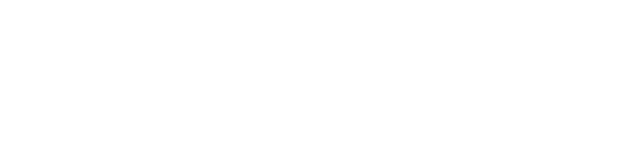
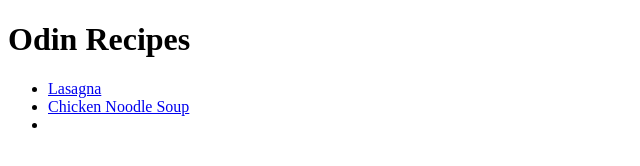
Before and after one commit to EvikT3d/odin-recipes, a plain HTML site: page index.html in a window 1280 px wide. Shown: the whole page, without its empty margins (0-640 px from the left). Drawn offline with Linux system fonts and the light colour scheme.

Commit message:
edit ../README.md and ../index.html

```diff
--- a/index.html
+++ b/index.html
@@ -6,6 +6,11 @@
     <title>Odin-Recipes Project</title>
 </head>
 <body>
-
+    <h1>Odin Recipes</h1>
+    <ul>
+        <li><a href="recipes/lasagna.html" target="_blank">Lasagna</a></li>
+        <li><a href="recipes/ChickenNoodleSoup.html" target="_blank">Chicken Noodle Soup</a></li>
+        <li><a href=""</li>
+    </ul>
 </body>
 </html>
```
Also changed, not shown: 1 other file.
